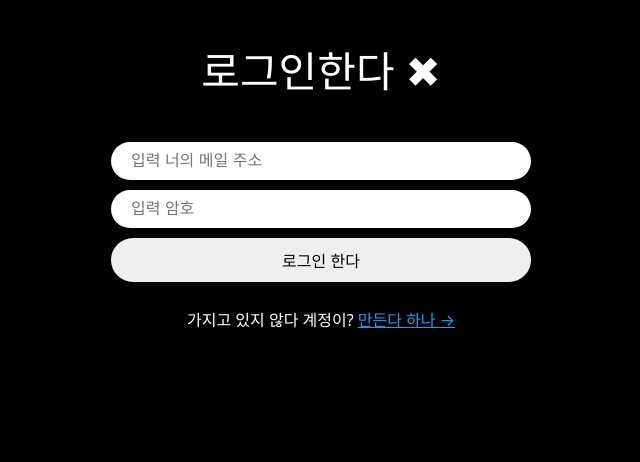
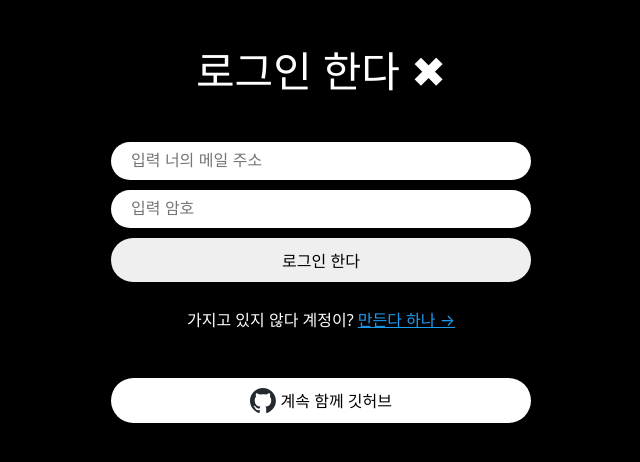
Before and after one commit to SigorHub/ywitter-reloaded, a React (Vite) app: page /login in a window 1280 px wide. Shown: the top 462 px of the page, without its empty margins (319-959 px from the left). Built offline with nearby package versions, Linux system fonts and the light colour scheme.

Commit message:
update: Github Login

```diff
--- /dev/null
+++ b/src/components/github-btn.tsx
@@ -0,0 +1,48 @@
+import { GithubAuthProvider, signInWithPopup, signInWithRedirect } from "firebase/auth";
+import styled from "styled-components"
+import { auth } from "../routes/firebase";
+import { useNavigate } from "react-router-dom";
+
+const Button = styled.span`
+    margin-top: 50px;
+    background-color: white;
+    font-weight: 500;
+    width: 100%;
+    color:black;
+    padding: 10px 20px;
+    border-radius: 50px;
+    border: 0;
+    display: flex;
+    gap: 5px;
+    align-items: center;
+    justify-content: center;
+    cursor: pointer;
+`;
+
+const Logo = styled.img`
+    height: 25px;
+
+`;
+
+export default function GithubButton(){
+    const navigate = useNavigate();
+    // 깃허브 provide
+    const onClick = async() => {
+        try {
+            const provider = new GithubAuthProvider();
+            // 리디렉션 로그인
+            // await signInWithRedirect(auth, provider);
+            // 팝업 로그인
+            await signInWithPopup(auth, provider);
+            navigate("/");
+        } catch (error) {
+            console.error(error);
+        }
+    }
+    return (
+        <Button onClick={onClick}>
+            <Logo src="/github-logo.svg" />
+            계속 함께 깃허브
+        </Button>
+    );
+}
--- a/src/routes/login.tsx
+++ b/src/routes/login.tsx
@@ -4,6 +4,7 @@
 import { signInWithEmailAndPassword } from "firebase/auth";
 import { auth } from "./firebase";
 import { Error, Input, Swither, Title, Wrapper, Form } from "../components/auth-components";
+import GithubButton from "../components/github-btn";
 
 
 
@@ -48,7 +49,7 @@
     };
 
     return <Wrapper>
-        <Title>로그인한다 ✖</Title>
+        <Title>로그인 한다 ✖</Title>
         <Form onSubmit={onSubmit}>
             <Input onChange={onChange} name="email"     value={email}       placeholder="입력 너의 메일 주소"  type="email"    required/>
             <Input onChange={onChange} name="password"  value={password}    placeholder="입력 암호"           type="password" required/>
@@ -56,7 +57,8 @@
         </Form>
         {error !== "" ? <Error>{error}</Error> : null}
         <Swither>
-            가지고 있지 않다 계정이? <Link to="/create-account">만든다 하나 &rarr;</Link>
+            가지고 있지 않다 계정이?{" "} <Link to="/create-account">만든다 하나 &rarr;</Link>
         </Swither>
+        <GithubButton />
     </Wrapper>
 }
```
Also changed, not shown: public/github-logo.svg (added).
